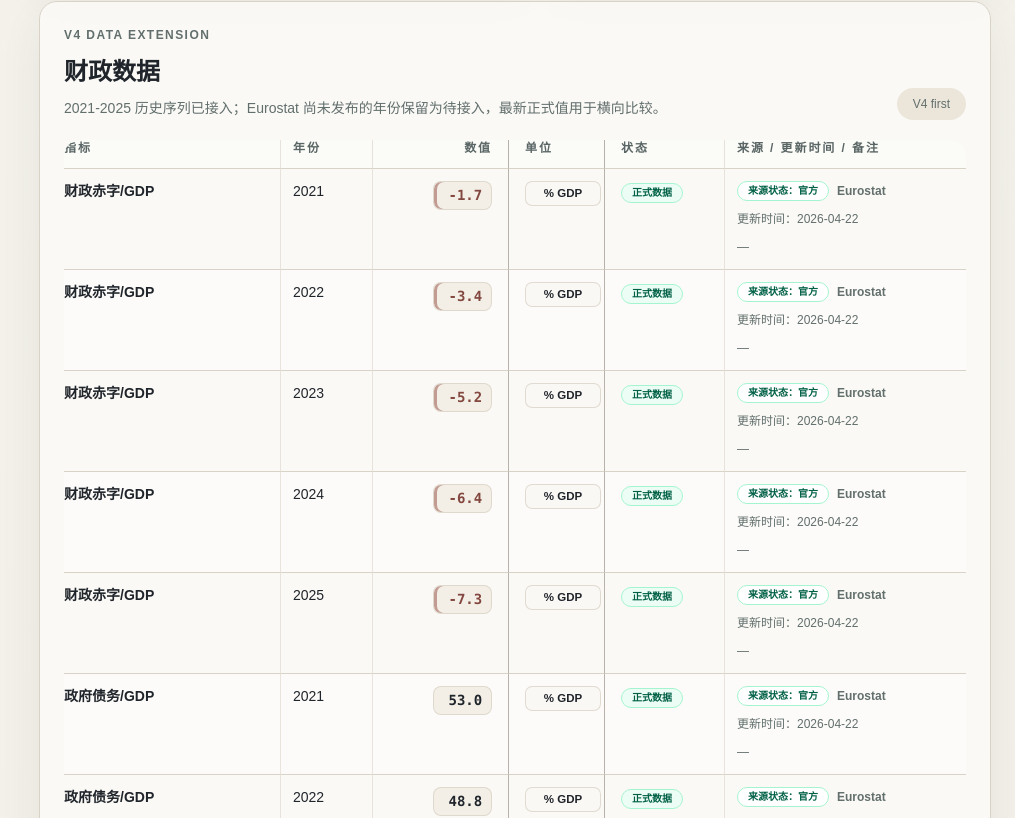
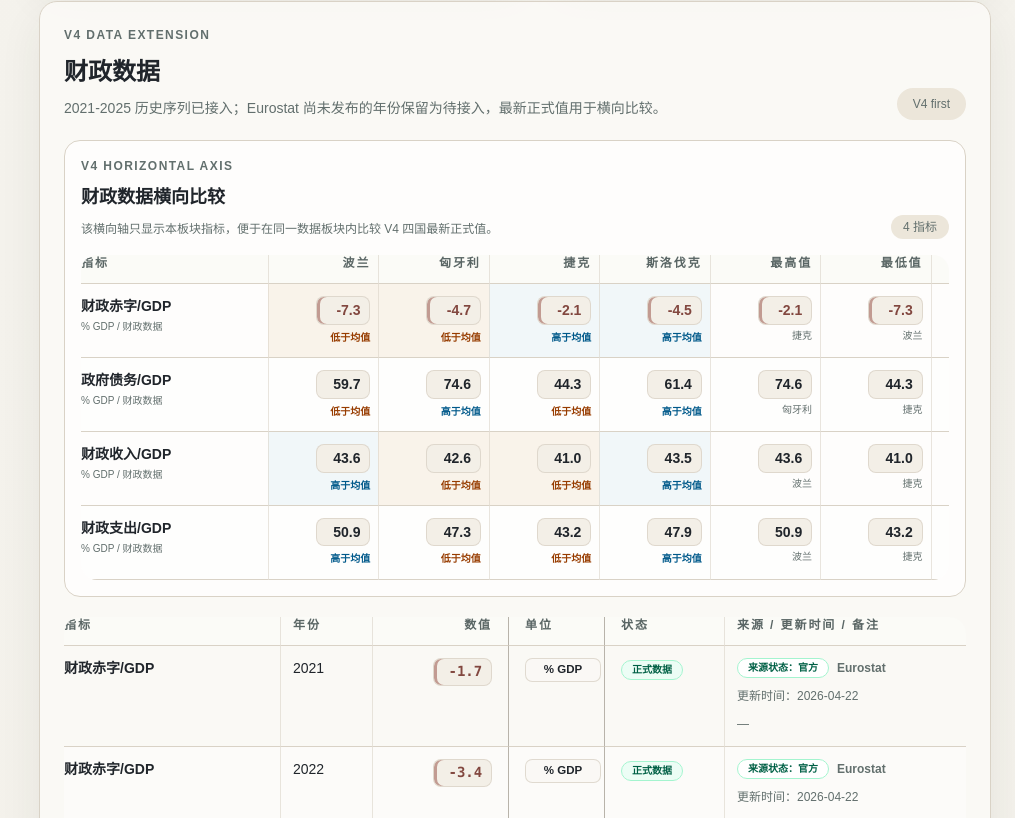
Before and after one commit to hui-sallai/central-europe-political-atlas, a Next.js app: page /data in a window 1280 px wide. Shown: the part 6742-7560 px from the top of the page, without its empty margins (265-1280 px from the left). Built offline with nearby package versions, Linux system fonts and the light colour scheme.

Commit message:
Move V4 matrix into data sections

```diff
--- a/src/components/DataCountryExplorer.tsx
+++ b/src/components/DataCountryExplorer.tsx
@@ -84,7 +84,7 @@ type V4ResearchSummary = {
 const dataModes: { id: DataMode; label: string; description: string }[] = [
   { id: "economy", label: "经济数据", description: "近五年宏观经济表、官方统计主源与对华经贸样本。" },
   { id: "charts", label: "图表层", description: "只显示经济数据，可切换 GDP、CPI/通胀、失业率等指标。" },
-  { id: "comparison", label: "V4 横向比较", description: "按同一套 V4 模板指标并列比较波兰、匈牙利、捷克和斯洛伐克。" },
+  { id: "comparison", label: "V4 横向比较", description: "保留 V4 完整度、数据质量与派生事实摘要；具体横向轴已拆入各个数据板块。" },
   { id: "tables", label: "数据表格", description: "按六张核心表检查当前国家的数据完整性。" },
 ];
 
@@ -608,6 +608,74 @@ function V4MatrixDerivedCell({ indicatorId, value, label }: { indicatorId: strin
       <span className={dataValueClass(value)}>{formatMatrixValue(indicatorId, value)}</span>
       <p className="mt-1 whitespace-nowrap text-[10px] text-[var(--muted)]">{label || "待接入"}</p>
     </td>
+  );
+}
+
+function V4CategoryMatrix({
+  category,
+  matrixCountries,
+  observationMaps,
+}: {
+  category: ExtendedCategory;
+  matrixCountries: V4MatrixCountry[];
+  observationMaps: Map<string, Map<string, ExtendedObservation>>;
+}) {
+  const indicatorIds = v4TemplateIndicatorIds.filter((indicatorId) => getExtendedIndicator(indicatorId)?.category === category);
+
+  if (indicatorIds.length === 0) {
+    return null;
+  }
+
+  return (
+    <div className="mt-5 rounded-2xl border border-[var(--line)] bg-white/65 p-4">
+      <div className="flex flex-col gap-2 lg:flex-row lg:items-end lg:justify-between">
+        <div>
+          <p className="eyebrow">V4 Horizontal Axis</p>
+          <h3 className="mt-2 text-lg font-semibold">{extendedIndicatorLabels[category]}横向比较</h3>
+          <p className="mt-2 text-xs leading-5 text-[var(--muted)]">该横向轴只显示本板块指标，便于在同一数据板块内比较 V4 四国最新正式值。</p>
+        </div>
+        <span className="rounded-full bg-[var(--surface-muted)] px-3 py-1 text-xs text-[var(--muted)]">{indicatorIds.length} 指标</span>
+      </div>
+      <div className="mt-4 wide-table-scroll max-w-full">
+        <table className="research-data-table v4-matrix-table w-full min-w-[960px] border-separate border-spacing-0 text-left text-sm">
+          <V4MatrixColGroup matrixCountries={matrixCountries} />
+          <V4MatrixHeader matrixCountries={matrixCountries} />
+          <tbody>
+            {indicatorIds.map((indicatorId) => {
+              const indicator = getExtendedIndicator(indicatorId);
+              const countryObservations = matrixCountries.map((country) => ({
+                country,
+                observation: observationMaps.get(country.slug)?.get(indicatorId),
+              }));
+              const availableObservations = countryObservations.filter(
+                (item): item is typeof item & { observation: ExtendedObservation & { value: number } } => item.observation?.value !== null && item.observation?.value !== undefined,
+              );
+              const values = availableObservations.map((item) => item.observation.value);
+              const mean = values.length > 0 ? values.reduce((sum, value) => sum + value, 0) / values.length : null;
+              const highest = values.length > 0 ? Math.max(...values) : null;
+              const lowest = values.length > 0 ? Math.min(...values) : null;
+              const highestCountries = highest === null ? [] : availableObservations.filter((item) => item.observation.value === highest).map((item) => item.country.nameZh);
+              const lowestCountries = lowest === null ? [] : availableObservations.filter((item) => item.observation.value === lowest).map((item) => item.country.nameZh);
+
+              return (
+                <tr key={`${category}-${indicatorId}`} className="align-top">
+                  <td className="border-b border-[var(--line)] py-3 pl-0 pr-3">
+                    <p className="font-semibold">{indicator?.labelZh ?? indicatorId}</p>
+                    <V4MatrixMeta indicator={indicator} />
+                  </td>
+                  {countryObservations.map(({ country, observation }) => (
+                    <V4MatrixValueCell key={`${country.slug}-${indicatorId}`} indicatorId={indicatorId} observation={observation} mean={mean} />
+                  ))}
+                  <V4MatrixDerivedCell indicatorId={indicatorId} value={highest} label={highestCountries.join(" / ")} />
+                  <V4MatrixDerivedCell indicatorId={indicatorId} value={lowest} label={lowestCountries.join(" / ")} />
+                  <V4MatrixDerivedCell indicatorId={indicatorId} value={mean} label="算术平均" />
+                </tr>
+              );
+            })}
+          </tbody>
+        </table>
+      </div>
+    </div>
   );
 }
 
@@ -1117,9 +1185,9 @@ export function DataCountryExplorer() {
             <div className="flex flex-col gap-4 lg:flex-row lg:items-start lg:justify-between">
               <div>
                 <p className="eyebrow">V4 Cross-Country Comparison</p>
-                <h2 className="mt-3 text-2xl font-semibold">V4 指标矩阵</h2>
+                <h2 className="mt-3 text-2xl font-semibold">V4 横向比较总览</h2>
                 <p className="mt-3 max-w-3xl text-sm leading-6 text-[var(--muted)]">
-                  按同一套 V4 模板指标并列比较波兰、匈牙利、捷克和斯洛伐克。单元格以数值为主，点击数值可打开对应来源链接；当前区块只做事实数据对照，不输出预测或风险指数。
+                  本页保留完整度验收、数据质量和派生事实摘要。具体横向轴已经拆入财政、外部、投资、能源和产业等单独数据板块；当前区块不再展示一张总矩阵，也不输出预测或风险指数。
                 </p>
               </div>
               <div className="rounded-2xl border border-[var(--line)] bg-white/70 px-5 py-4 text-right">
@@ -1342,46 +1410,6 @@ export function DataCountryExplorer() {
                   <p key={item} className="rounded-xl bg-[var(--surface-muted)] px-3 py-2 text-xs leading-6 text-[var(--muted)]">{item}</p>
                 ))}
               </div>
-            </div>
-
-            <div className="mt-5 wide-table-scroll max-w-full">
-              <table className="research-data-table v4-matrix-table w-full min-w-[960px] border-separate border-spacing-0 text-left text-sm">
-                <V4MatrixColGroup matrixCountries={v4Countries} />
-                <V4MatrixHeader matrixCountries={v4Countries} />
-                <tbody>
-                  {v4TemplateIndicatorIds.map((indicatorId) => {
-                    const indicator = getExtendedIndicator(indicatorId);
-                    const countryObservations = v4Countries.map((country) => ({
-                      country,
-                      observation: v4ObservationMaps.get(country.slug)?.get(indicatorId),
-                    }));
-                    const availableObservations = countryObservations.filter(
-                      (item): item is typeof item & { observation: ExtendedObservation & { value: number } } => item.observation?.value !== null && item.observation?.value !== undefined,
-                    );
-                    const values = availableObservations.map((item) => item.observation.value);
-                    const mean = values.length > 0 ? values.reduce((sum, value) => sum + value, 0) / values.length : null;
-                    const highest = values.length > 0 ? Math.max(...values) : null;
-                    const lowest = values.length > 0 ? Math.min(...values) : null;
-                    const highestCountries = highest === null ? [] : availableObservations.filter((item) => item.observation.value === highest).map((item) => item.country.nameZh);
-                    const lowestCountries = lowest === null ? [] : availableObservations.filter((item) => item.observation.value === lowest).map((item) => item.country.nameZh);
-
-                    return (
-                      <tr key={indicatorId} className="align-top">
-                        <td className="border-b border-[var(--line)] py-3 pl-0 pr-3">
-                          <p className="font-semibold">{indicator?.labelZh ?? indicatorId}</p>
-                          <V4MatrixMeta indicator={indicator} />
-                        </td>
-                        {countryObservations.map(({ country, observation }) => (
-                          <V4MatrixValueCell key={`${country.slug}-${indicatorId}`} indicatorId={indicatorId} observation={observation} mean={mean} />
-                        ))}
-                        <V4MatrixDerivedCell indicatorId={indicatorId} value={highest} label={highestCountries.join(" / ")} />
-                        <V4MatrixDerivedCell indicatorId={indicatorId} value={lowest} label={lowestCountries.join(" / ")} />
-                        <V4MatrixDerivedCell indicatorId={indicatorId} value={mean} label="算术平均" />
-                      </tr>
-                    );
-                  })}
-                </tbody>
-              </table>
             </div>
 
             <div className="mt-5 rounded-2xl border border-[var(--line)] bg-white/70 p-4">
@@ -1648,6 +1676,8 @@ export function DataCountryExplorer() {
                         <span className="rounded-full bg-[var(--surface-muted)] px-4 py-2 text-xs text-[var(--muted)]">V4 first</span>
                       </div>
 
+                      <V4CategoryMatrix category={category} matrixCountries={v4Countries} observationMaps={v4ObservationMaps} />
+
                       <ObservationTable>
                         <ObservationRows observations={rows} />
                       </ObservationTable>
```
